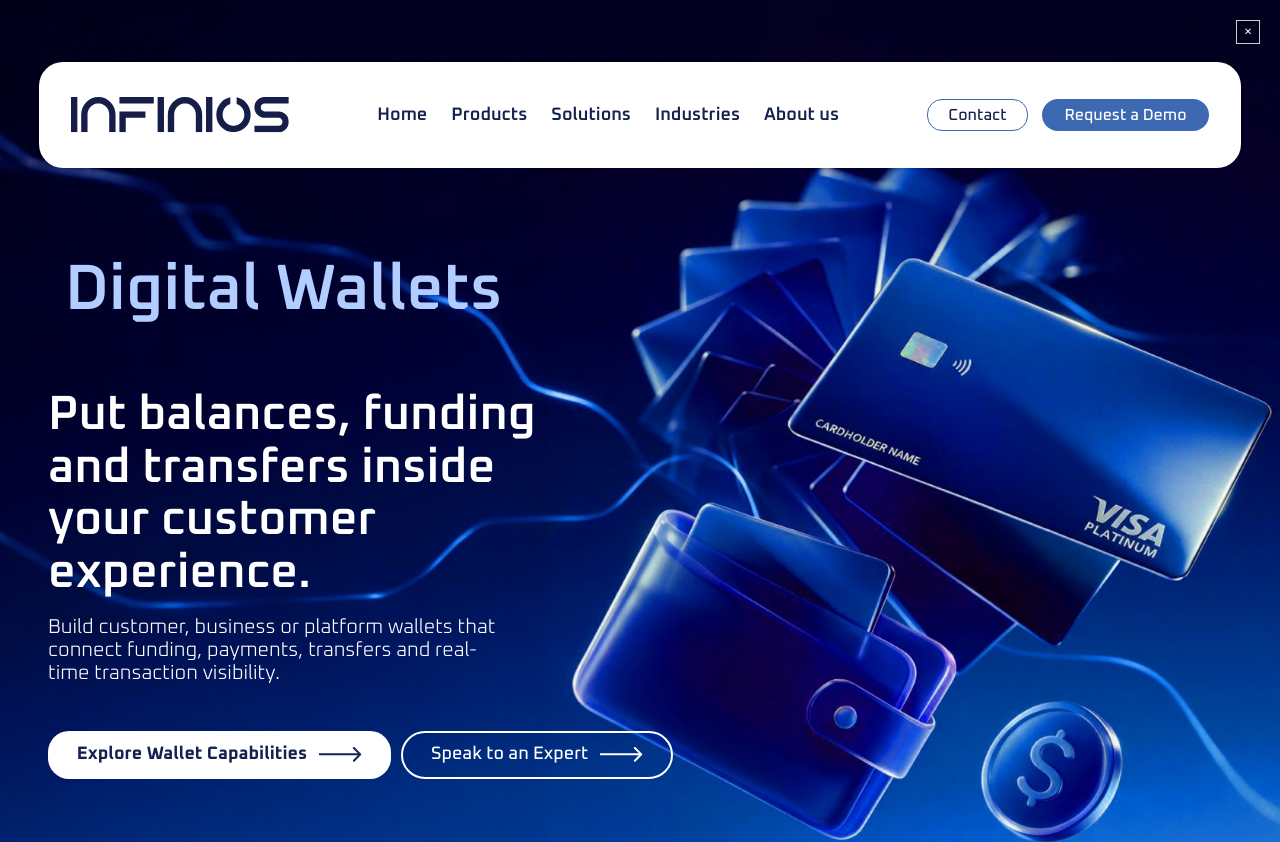
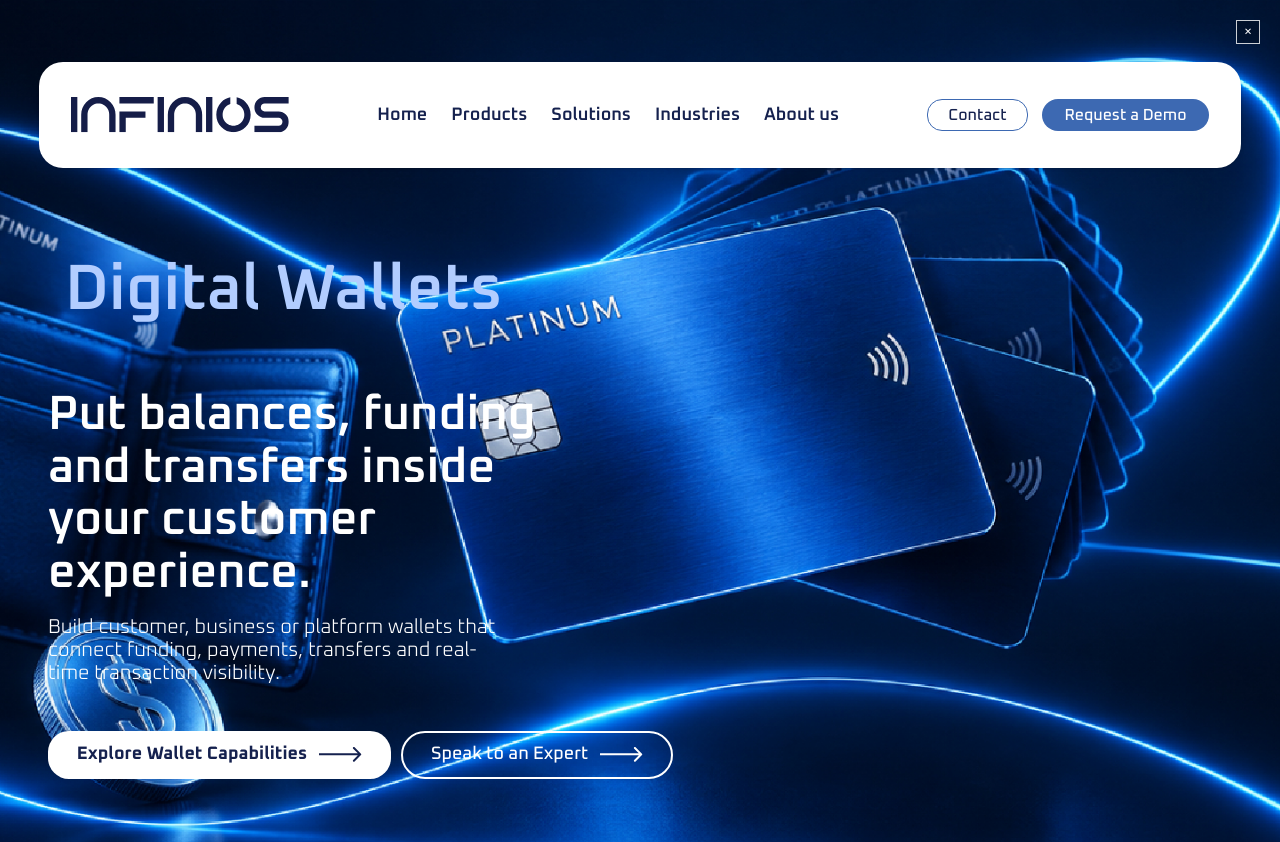
Before and after one commit to red-scarf0/infinios, a Next.js app: page /products/digital-wallets in a window 1280 px wide. Shown: the top 842 px of the page. Built offline with nearby package versions, Linux system fonts and the light colour scheme; no server answers.

Commit message:
Update digital wallets hero image

```diff
--- a/src/data/products/digital-wallets.ts
+++ b/src/data/products/digital-wallets.ts
@@ -14,7 +14,7 @@ export const digitalWallets: ProductDetail = {
     heading:
       "Put balances, funding and transfers inside your customer experience.",
     body: "Build customer, business or platform wallets that connect funding, payments, transfers and real-time transaction visibility.",
-    image: "/images/products/digital-wallets-hero.jpg",
+    image: "/new-images/digital-hero.jpg",
     primaryCta: { label: "Explore Wallet Capabilities", href: "#capabilities" },
     secondaryCta: { label: "Speak to an Expert", href: "/contact" },
   },
```
